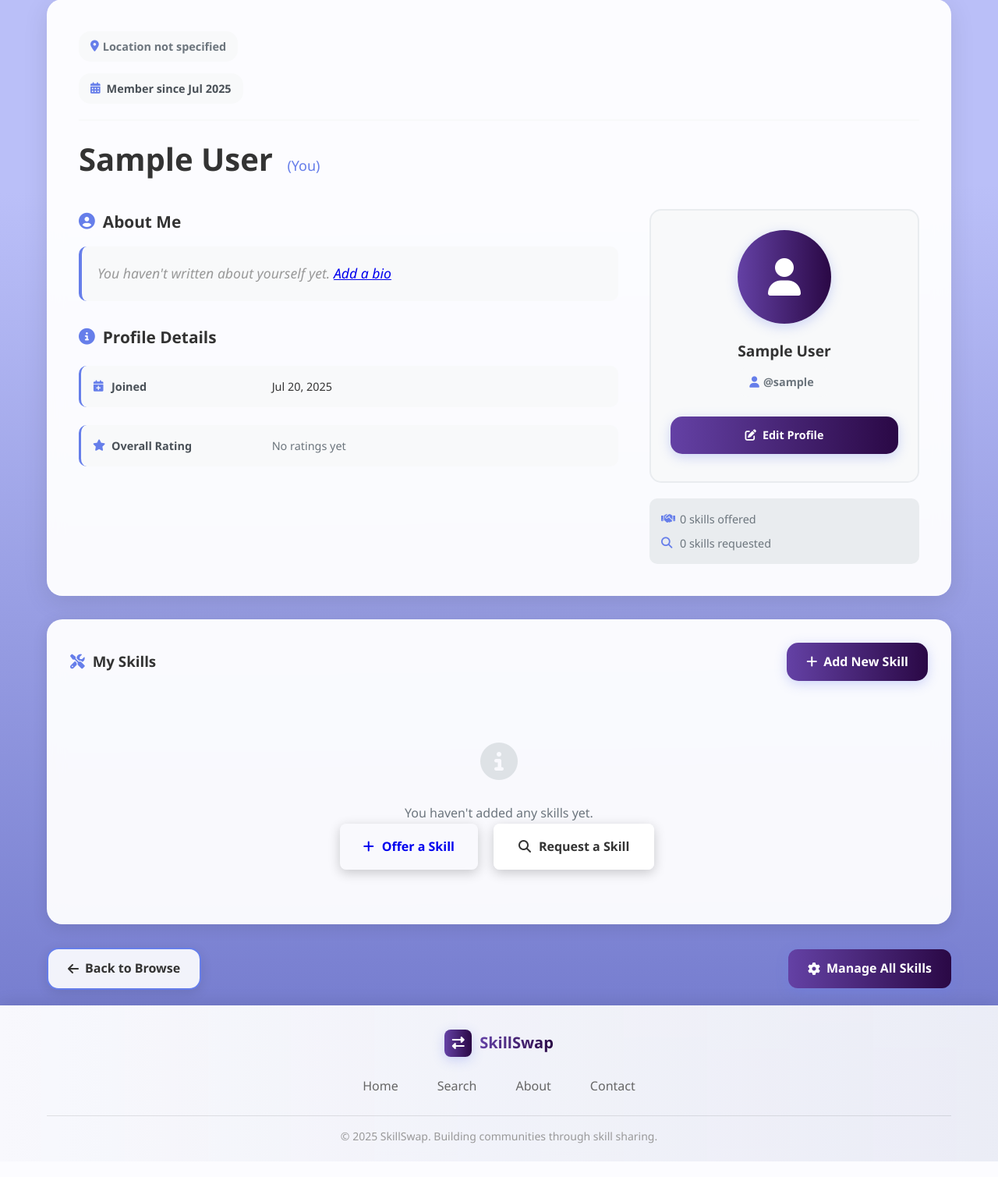
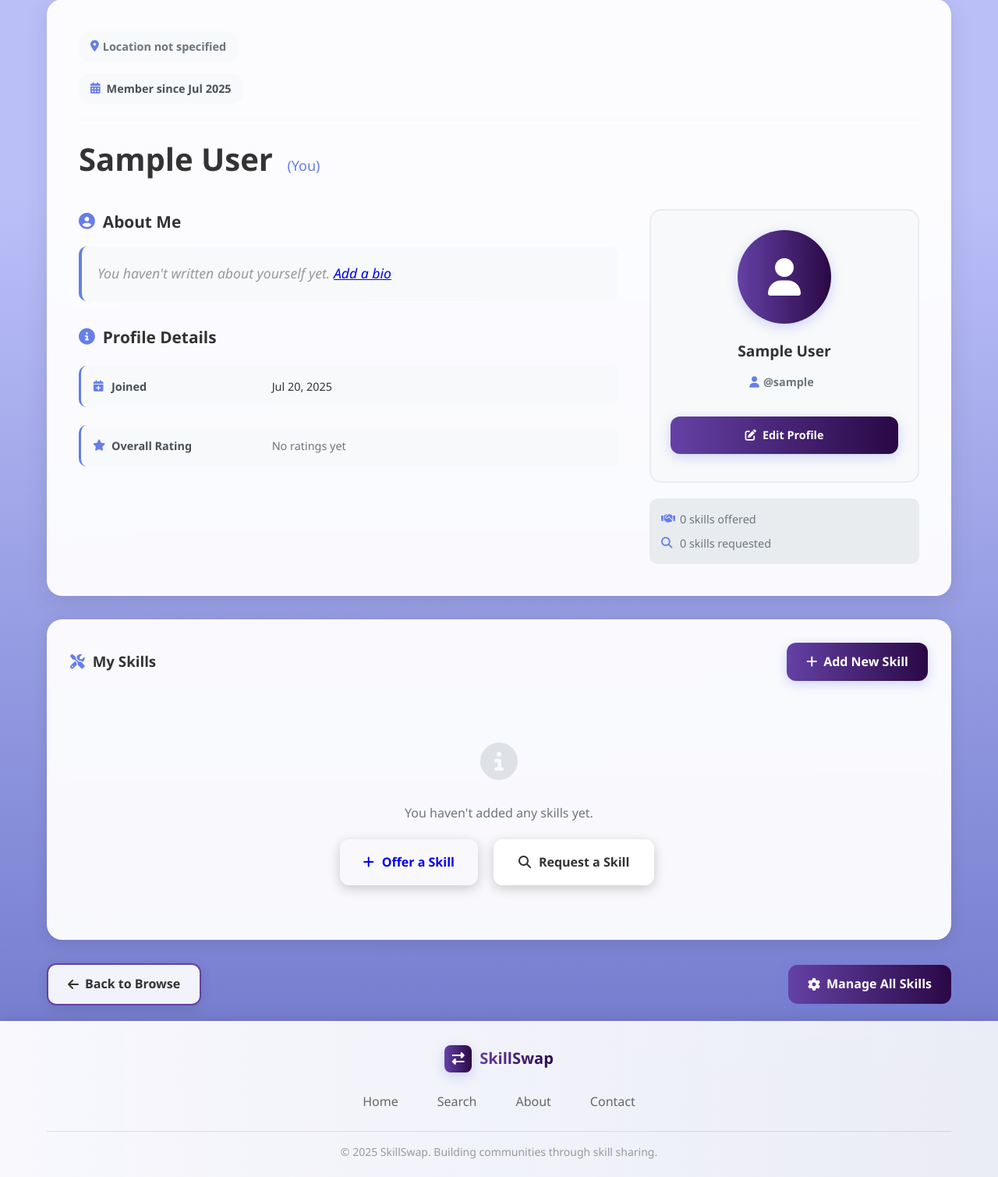
Before and after one commit to krismutalapova/SkillSwap, a Django app: page /profile/ in a window 1280 px wide. Shown: the part 118-1627 px from the top of the page at 78% size. Run offline with Django 4.2, Linux system fonts and the light colour scheme; the visitor is signed in with stand-in values (Sample User, id 1); data comes from the database, SQL or seed files in the repository; data that the repository does not hold is empty.

Commit message:
style(ui): standardize button border-radius and hover effects across components

```diff
--- a/static/css/messaging-pages.css
+++ b/static/css/messaging-pages.css
@@ -142,7 +142,7 @@
 
 .back-btn {
     padding: 12px 25px;
-    border-radius: 15px;
+    border-radius: 12px;
     text-decoration: none;
     font-weight: 600;
     transition: all 0.3s ease;
@@ -151,14 +151,14 @@
     gap: 8px;
     background: rgba(255, 255, 255, 0.9);
     color: #333;
-    border: 2px solid #667eea;
+    border: 2px solid #6441a5;
     box-shadow: 0 4px 15px rgba(0, 0, 0, 0.1);
 }
 
 .back-btn:hover {
     transform: translateY(-2px);
     box-shadow: 0 6px 20px rgba(0, 0, 0, 0.2);
-    background: #667eea;
+    background-image: linear-gradient(to right, #6441a5, #2a0845);
     color: white;
 }
 
--- a/static/css/skill-pages.css
+++ b/static/css/skill-pages.css
@@ -42,7 +42,7 @@
 
 .add-skill-btn {
     padding: 12px 25px;
-    border-radius: 8px;
+    border-radius: 12px;
     text-decoration: none;
     font-weight: 600;
     transition: all 0.3s ease;
@@ -503,12 +503,13 @@
     gap: 15px;
     justify-content: center;
     flex-wrap: wrap;
+    padding-top: 20px;
 }
 
 .primary-btn,
 .secondary-btn {
     padding: 15px 30px;
-    border-radius: 8px;
+    border-radius: 12px;
     text-decoration: none;
     font-weight: 600;
     transition: all 0.3s ease;
@@ -528,6 +529,11 @@
 .secondary-btn:hover {
     transform: translateY(-2px);
     box-shadow: 0 6px 20px rgba(0, 0, 0, 0.3);
+}
+
+.secondary-btn:hover {
+    background: linear-gradient(to right, #6441a5, #2a0845);
+    color: white;
 }
 
 /* Pagination */
@@ -1066,7 +1072,7 @@ textarea.form-control {
 .contact-btn {
     padding: 12px 20px;
     border: none;
-    border-radius: 15px;
+    border-radius: 12px;
     font-weight: 600;
     cursor: pointer;
     transition: all 0.3s ease;
@@ -1159,7 +1165,7 @@ textarea.form-control {
 .back-btn,
 .add-skill-btn {
     padding: 12px 25px;
-    border-radius: 15px;
+    border-radius: 12px;
     text-decoration: none;
     font-weight: 600;
     transition: all 0.3s ease;
@@ -1182,7 +1188,7 @@ textarea.form-control {
 }
 
 .back-btn:hover {
-    background: #667eea;
+    background-image: linear-gradient(to right, #6441a5, #2a0845);
     color: white;
 }
 
--- a/static/css/skills-pages.css
+++ b/static/css/skills-pages.css
@@ -31,7 +31,7 @@
 
 .add-skill-btn {
     padding: 10px 20px;
-    border-radius: 15px;
+    border-radius: 12px;
     text-decoration: none;
     font-weight: 600;
     display: flex;
@@ -128,7 +128,7 @@
 }
 
 .secondary-btn:hover {
-    background: #667eea;
+    background: linear-gradient(135deg, #667eea 0%, #764ba2 100%);
     color: white;
 }
 
```
